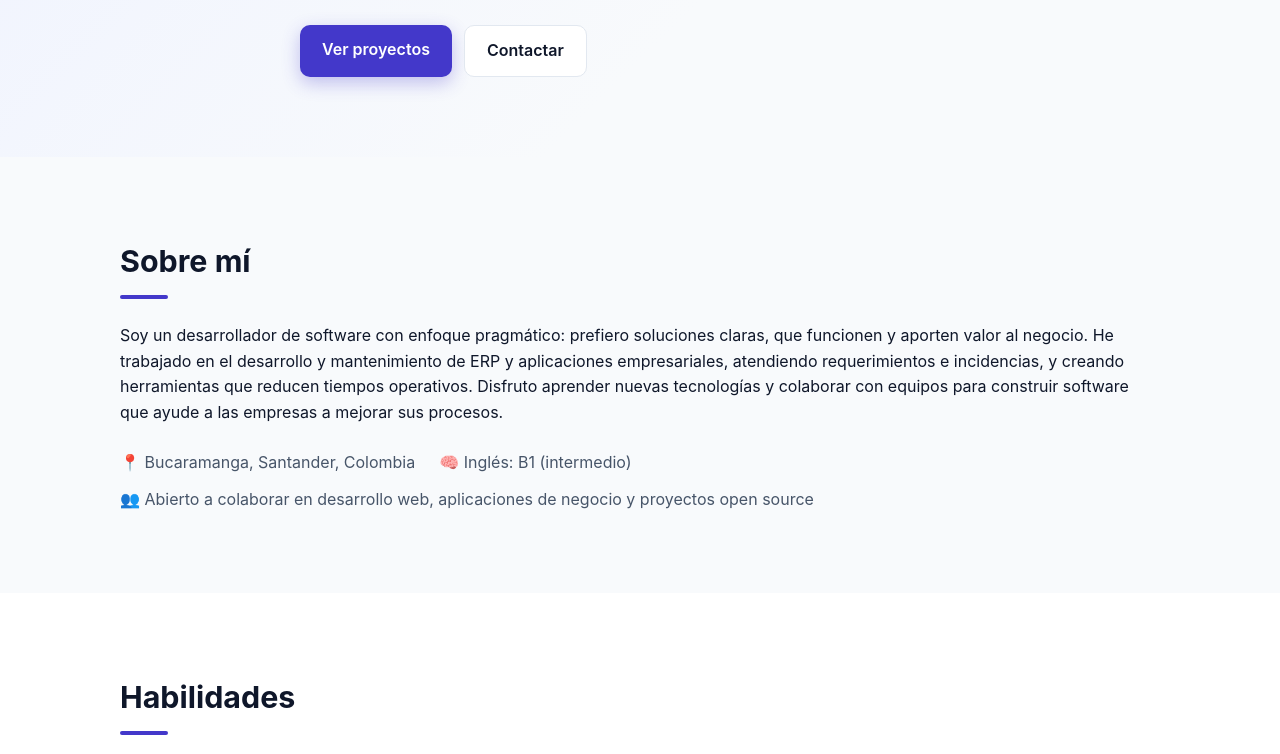
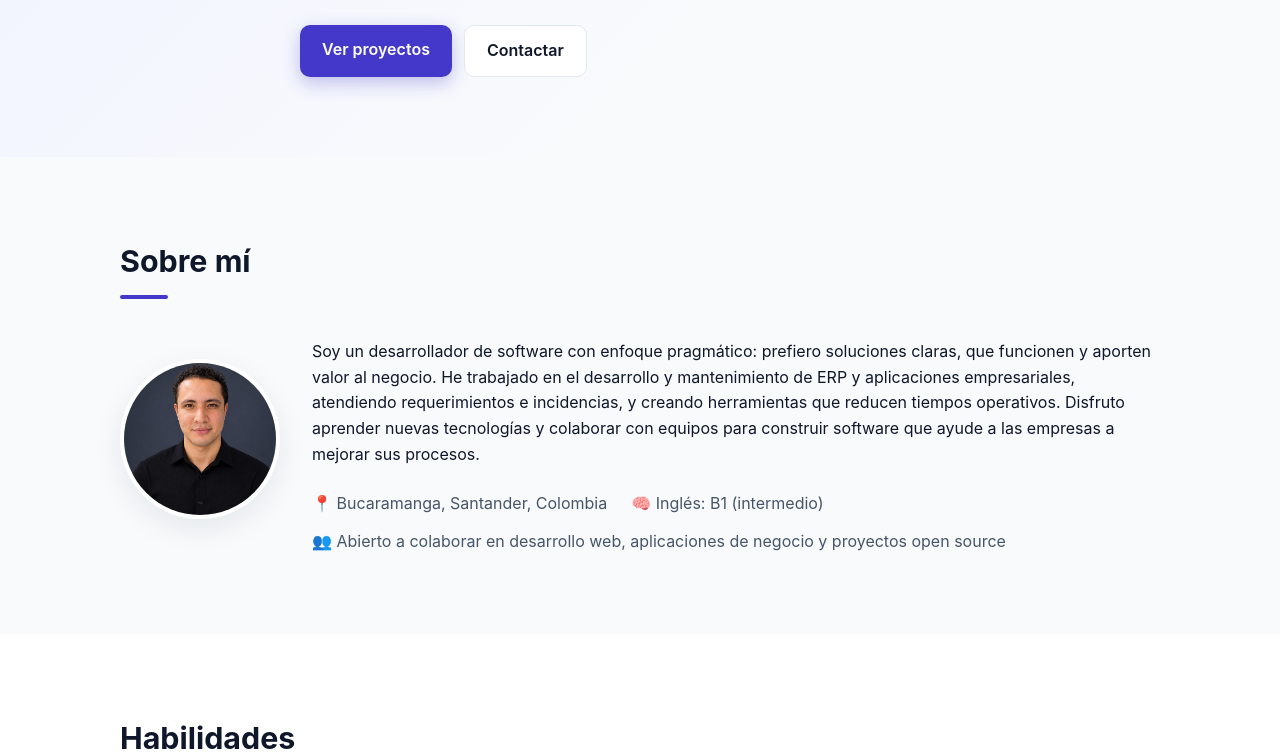
Before and after one commit to lysusco/portfolio, a plain HTML site: page index.html in a window 1280 px wide. Shown: the part 464-1218 px from the top of the page. Drawn offline with Linux system fonts and the light colour scheme.

Commit message:
feat: integrar foto de perfil (YO.jpeg) en seccion Sobre mi

```diff
--- a/index.html
+++ b/index.html
@@ -44,6 +44,9 @@
     <section id="sobre-mi" class="section">
       <div class="container">
         <h2>Sobre mí</h2>
+        <div class="about">
+          <img class="avatar" src="images/yo.jpg" alt="Foto de Luis Ernesto Corredor Jiménez" loading="lazy" />
+          <div class="about-text">
             <p>
               Soy un desarrollador de software con enfoque pragmático: prefiero soluciones claras,
               que funcionen y aporten valor al negocio. He trabajado en el desarrollo y mantenimiento
@@ -56,6 +59,8 @@
               <li><span aria-hidden="true">🧠</span> Inglés: B1 (intermedio)</li>
               <li><span aria-hidden="true">👥</span> Abierto a colaborar en desarrollo web, aplicaciones de negocio y proyectos open source</li>
             </ul>
+          </div>
+        </div>
       </div>
     </section>
 
--- a/styles.css
+++ b/styles.css
@@ -188,6 +188,26 @@ button:focus-visible {
   gap: 12px 24px;
   color: var(--muted);
 }
+
+/* About */
+.about {
+  display: flex;
+  align-items: center;
+  gap: 32px;
+  flex-wrap: wrap;
+}
+
+.avatar {
+  width: 160px;
+  height: 160px;
+  border-radius: 50%;
+  object-fit: cover;
+  border: 4px solid var(--surface);
+  box-shadow: var(--shadow);
+  flex-shrink: 0;
+}
+
+.about-text { flex: 1; min-width: 240px; }
 
 /* Skills */
 .skills-grid {
```
Also changed, not shown: images/yo.jpg (added). Lines whose indentation alone changed are shown as unchanged.
